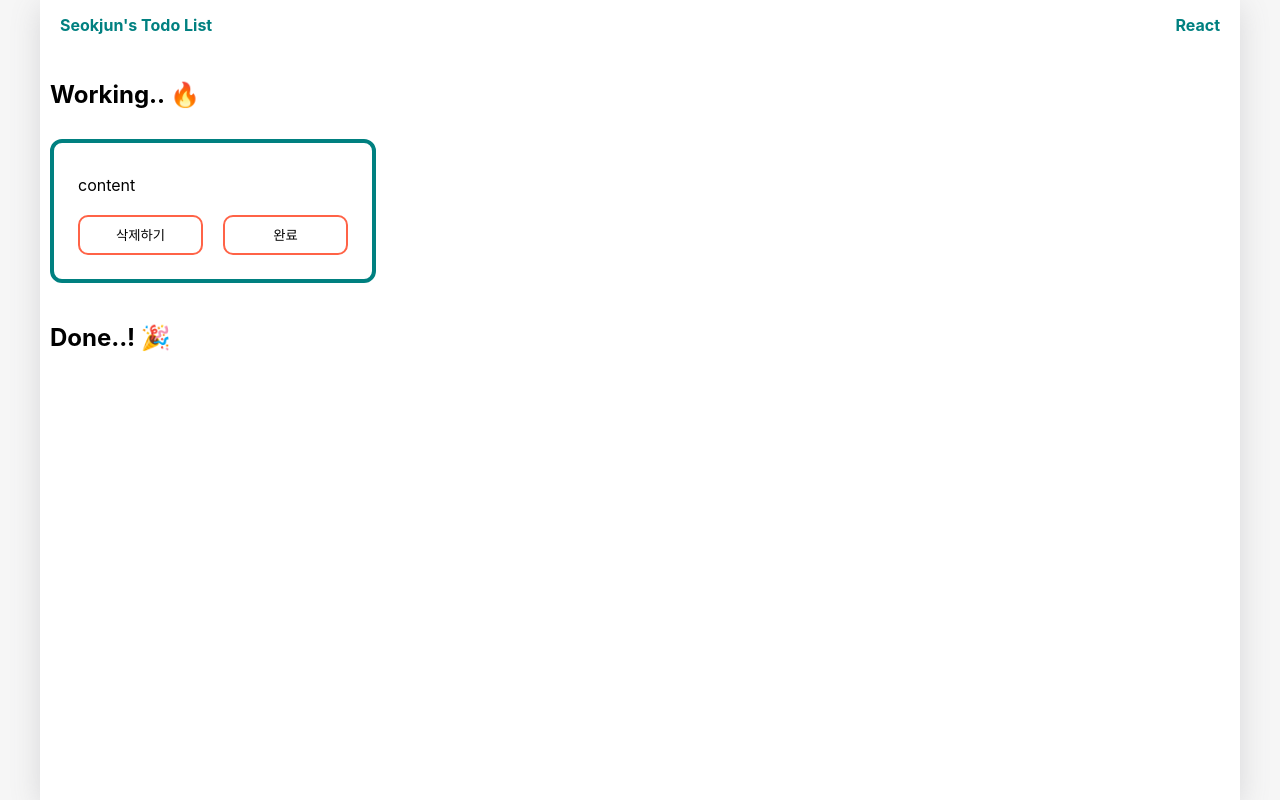
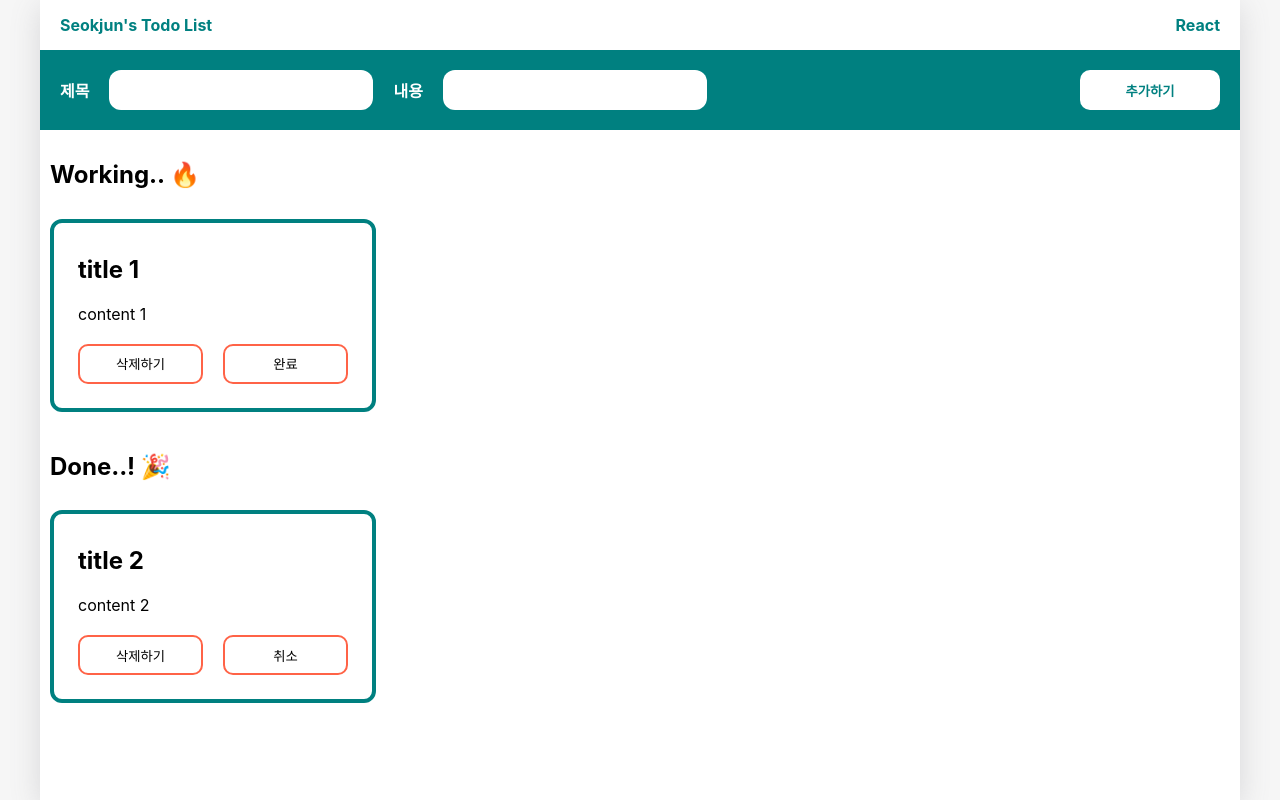
Before and after one commit to Seokjun7074/React-TodoList, a React (Create React App) app: page / in a window 1280 px wide. Built offline with nearby package versions, Linux system fonts and the light colour scheme.

Commit message:
re: Redux todolist작성하기

```diff
--- a/src/components/form/Form.js
+++ b/src/components/form/Form.js
@@ -1,8 +1,11 @@
 import { useRef, useState } from "react";
 import "./style.css";
-const Form = ({ todo, setTodo }) => {
-  const nextId = useRef(2); // 고유아이디 useRef는 값이 변해도 리렌더 안함
+import { useDispatch } from "react-redux";
+import { createTodos, deleteTodos } from "../../redux/modules/todo_module";
 
+const Form = () => {
+  const nextId = useRef(2); // 고유아이디 useRef는 값이 변해도 리렌더 안함 initeState가 있어서 2부터 시작
+  const dispatch = useDispatch(); // dispatch 불러오기
   // input에서 받는 값
   const [inputs, setInputs] = useState({
     id: nextId.current,
@@ -18,14 +21,17 @@ const Form = ({ todo, setTodo }) => {
       [e.target.name]: e.target.value,
     });
   };
+  // console.log(inputs);
 
   const onSubmitHandler = () => {
     // 새로 만들어줄 객체 생성
     const newData = {
       ...inputs,
     };
-    // 투두리스트 목록에 넣어줌
-    setTodo([...todo, newData]);
+    // 투두리스트 목록에 넣어줌 리팩토링 대상
+    // setTodo([...todo, newData]);
+    dispatch(createTodos(newData));
+
     // 빈칸으로 만들어주는 부분
     setInputs({ ...inputs, title: "", content: "" });
     // 고유 아이디 1증가
--- a/src/components/layout/Layout.js
+++ b/src/components/layout/Layout.js
@@ -6,16 +6,16 @@ import List from "../list/List";
 import "./style.css";
 
 const Layout = () => {
-  // const [todo, setTodo] = useState([]);
+  // Redux store에서 데이터 가져오기
   const todoList = useSelector((state) => {
     return state.todo_modules.list;
   });
-  console.log(todoList);
+  // console.log(todoList);
 
   return (
     <div className="Layout">
       <Header></Header>
-      {/* <Form todo={todo} setTodo={setTodo}></Form> */}
+      <Form></Form>
       <List todos={todoList} check={false}></List>
       <List todos={todoList} check={true}></List>
     </div>
--- a/src/pages/TodoList.js
+++ /dev/null
@@ -1,4 +0,0 @@
-const TodoList = () => {
-  return <div className="TodoList"></div>;
-};
-export default TodoList;
--- a/src/redux/modules/todo_module.js
+++ b/src/redux/modules/todo_module.js
@@ -13,10 +13,16 @@ const DELETE = "todo/DELETE";
 const initialState = {
   list: [
     {
+      id: 0,
+      title: "title 1",
+      content: "content 1",
+      isDone: false,
+    },
+    {
       id: 1,
-      titile: "title",
-      content: "content",
-      isDone: false,
+      title: "title 2",
+      content: "content 2",
+      isDone: true,
     },
   ],
 };
```
